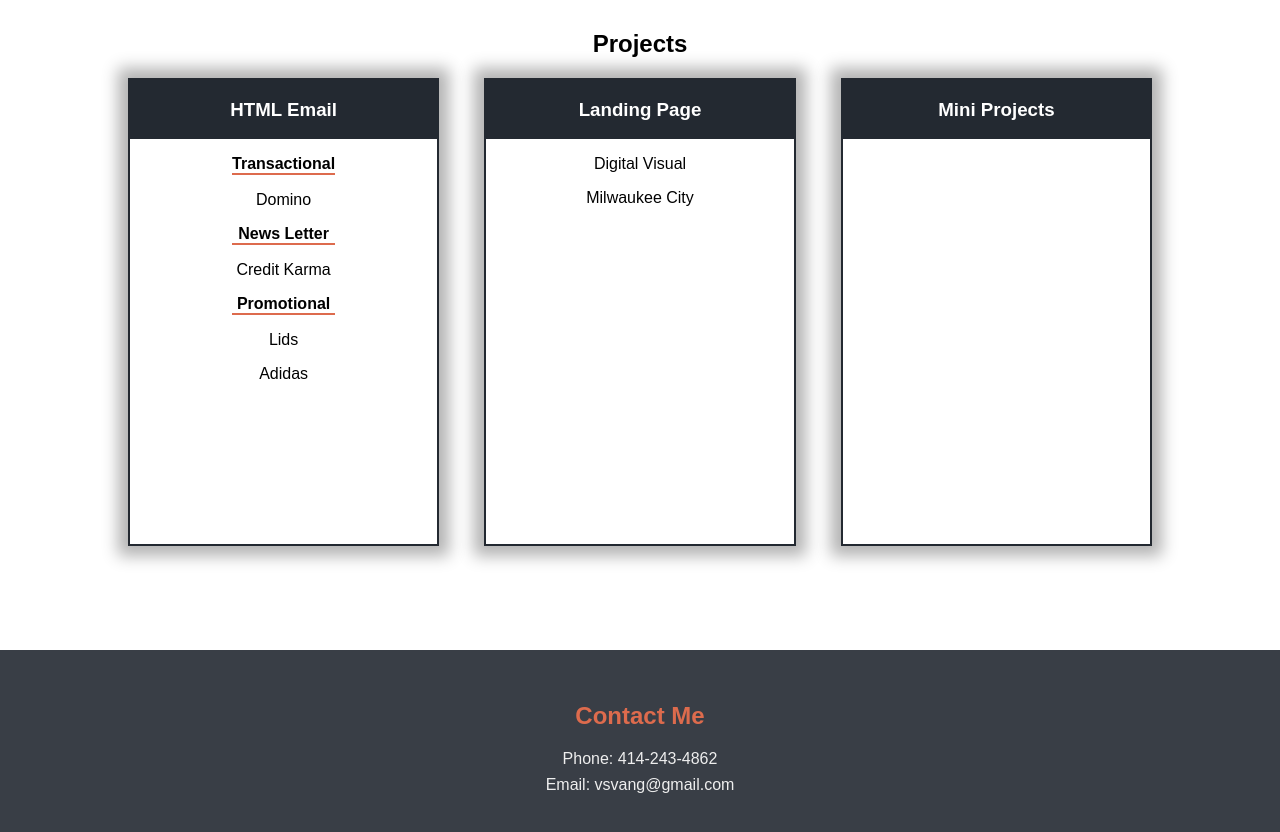
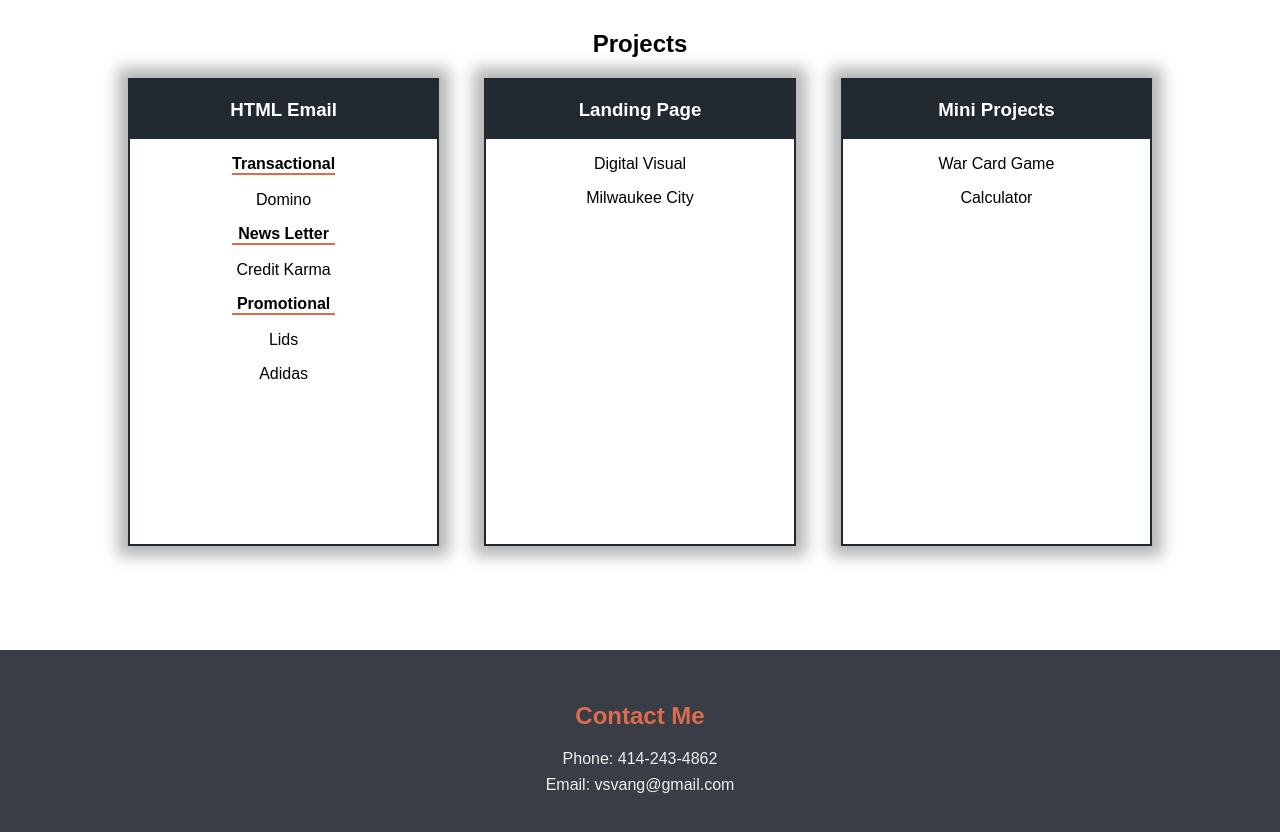
Before and after one commit to vsvang87/Portfolio_Website_2, a website: page index.html in a window 1280 px wide. Shown: the part 2120-2952 px from the top of the page. Drawn offline with Linux system fonts and the light colour scheme.

Commit message:
11/02/22 second update

```diff
--- a/index.html
+++ b/index.html
@@ -142,7 +142,14 @@
               <div class="background-title">
                 <h3>Mini Projects</h3>
               </div>
-              <div class="background-div"></div>
+              <div class="background-div">
+                <p>
+                  <a href="https://battlecardgame.netlify.app">War Card Game</a>
+                </p>
+                <p>
+                  <a href="https://visaycalculator.netlify.app">Calculator</a>
+                </p>
+              </div>
             </div>
           </div>
         </div>
```
